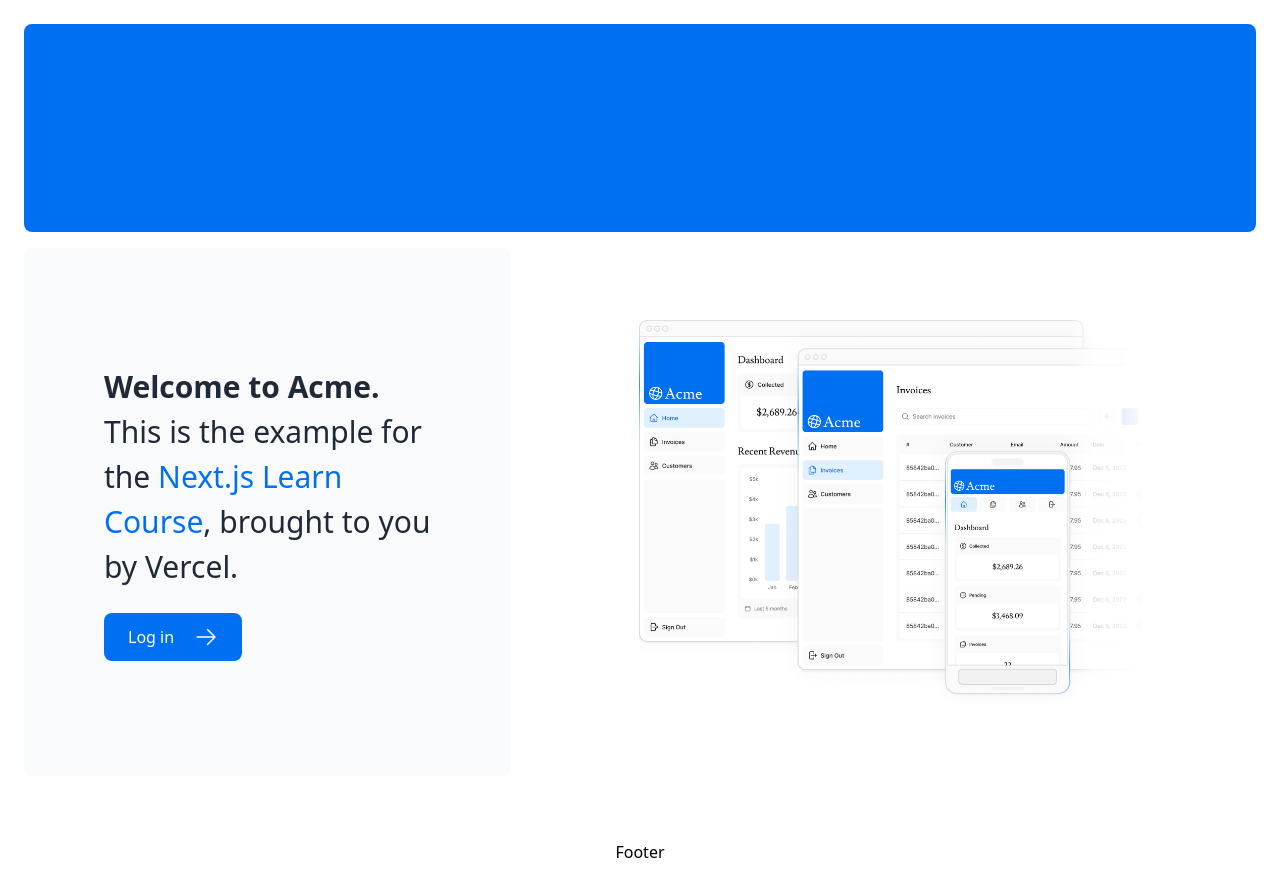
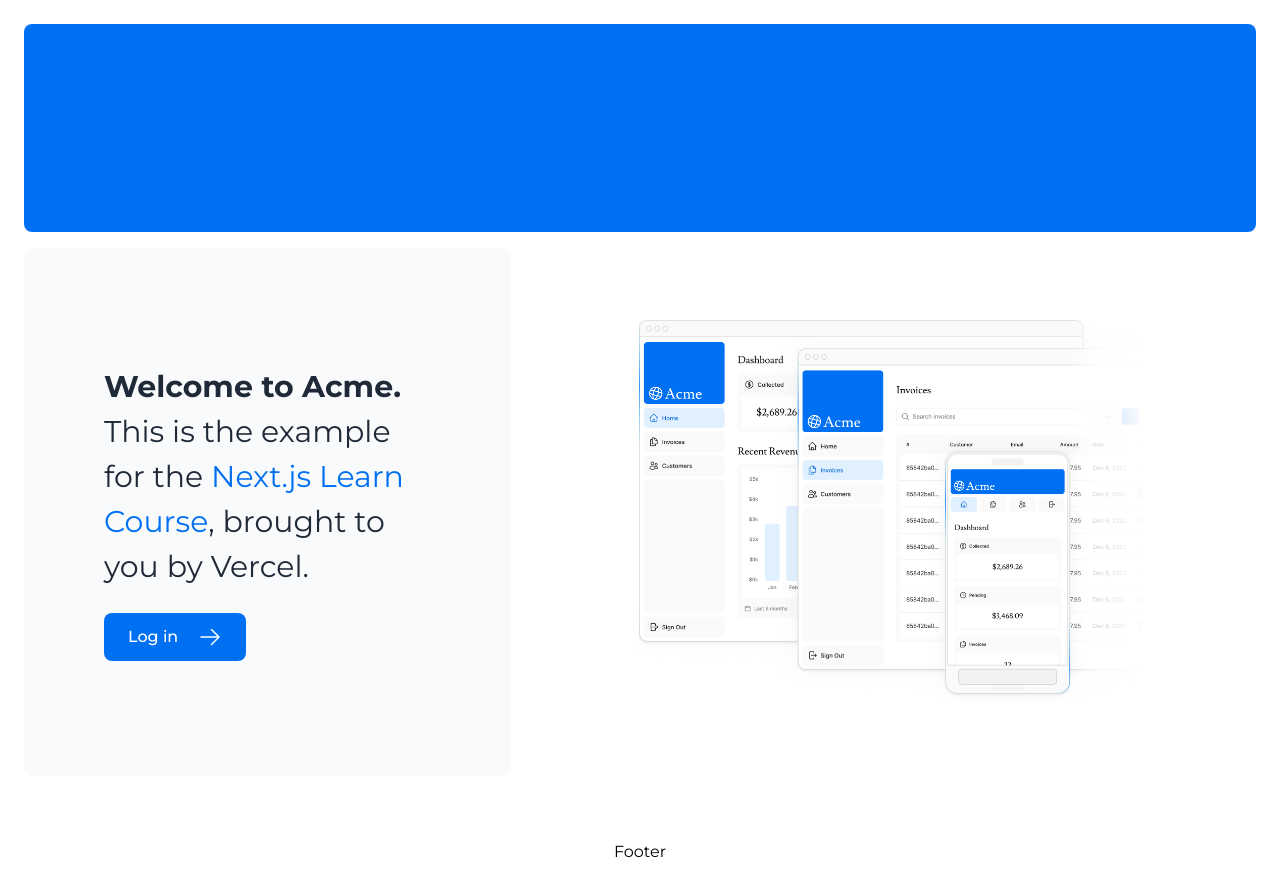
Before and after one commit to LuisArielRetanaHernadez/next_acme, a Next.js app: page / in a window 1280 px wide. Shown: the top 896 px of the page. Built offline with nearby package versions, Linux system fonts and the light colour scheme; a web font is replaced by a local one.

Commit message:
agregando la clase montserrat con className en el layoutRoot

```diff
--- a/app/layout.tsx
+++ b/app/layout.tsx
@@ -1,3 +1,4 @@
+import { montserrat } from './ui/fonts';
 import './ui/global.css'
 export default function RootLayout({
   children,
@@ -6,7 +7,7 @@
 }) {
   return (
     <html lang="en">
-      <body>
+      <body className={`${montserrat.className} antialiased`}>
         {children}
         <footer className='py-10 flex justify-center items-center'>
           <p>Footer</p>
```
